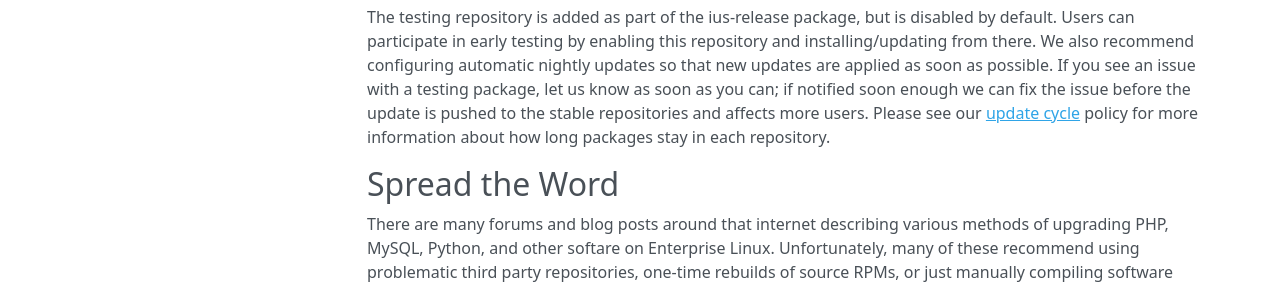
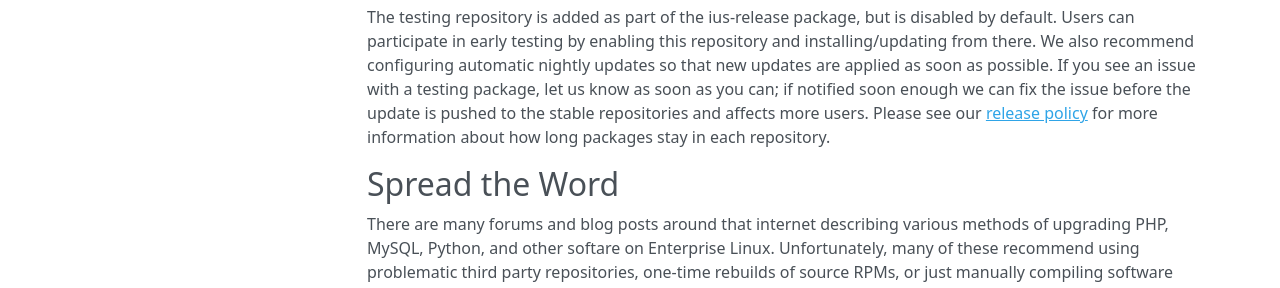
Before and after one commit to iusrepo/ius.io, an MkDocs documentation site: the page built from docs/contributing.md, in a window 1280 px wide and 1199 px high. Shown: the part 406-694 px from the top of the window. Built offline with MkDocs 1.6.1, drawn with Linux system fonts in a browser that asks for light colours; nearby versions of some CDN libraries; old or Windows-style settings are respelled for this version of MkDocs.

Commit message:
update_cycle > release_policy

```diff
--- a/docs/contributing.md
+++ b/docs/contributing.md
@@ -22,8 +22,8 @@ repository and installing/updating from there.  We also recommend configuring
 automatic nightly updates so that new updates are applied as soon as possible.
 If you see an issue with a testing package, let us know as soon as you can; if
 notified soon enough we can fix the issue before the update is pushed to the
-stable repositories and affects more users.  Please see our [update cycle][1]
-policy for more information about how long packages stay in each repository.
+stable repositories and affects more users.  Please see our [release policy][1]
+for more information about how long packages stay in each repository.
 
 <a name="spread_the_word"></a>
 ## Spread the Word
@@ -57,6 +57,6 @@ build both IUS packages and also private packages for Rackspace.  We plan to
 eventually deploy a publicly accessible build system to allow trusted community
 members to build IUS packages.
 
-[1]: philosophy.md#update_cycle
+[1]: philosophy.md#release_policy
 [2]: https://github.com/iuscommunity-pkg
 [3]: https://github.com/iuscommunity/wishlist
```
